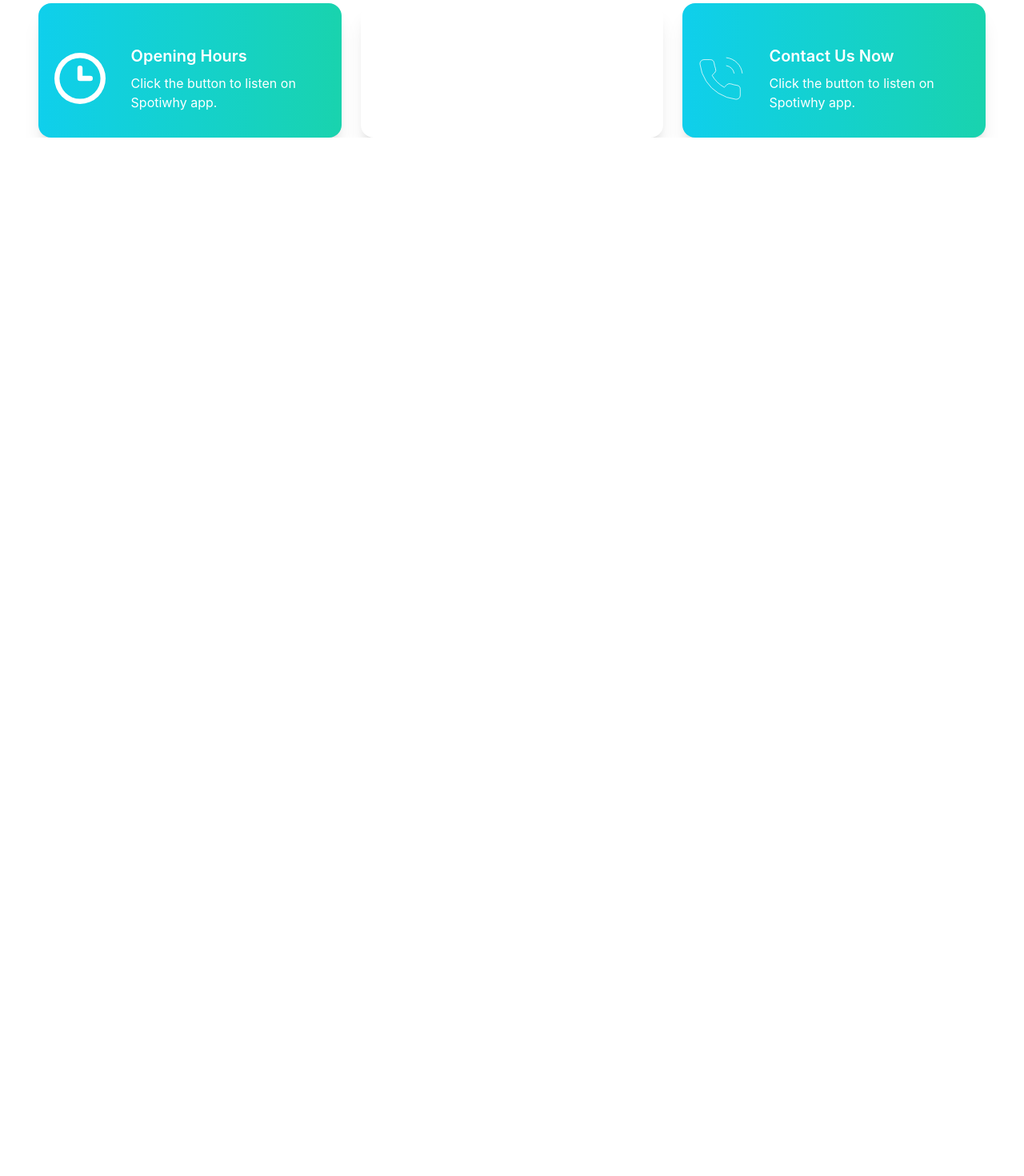
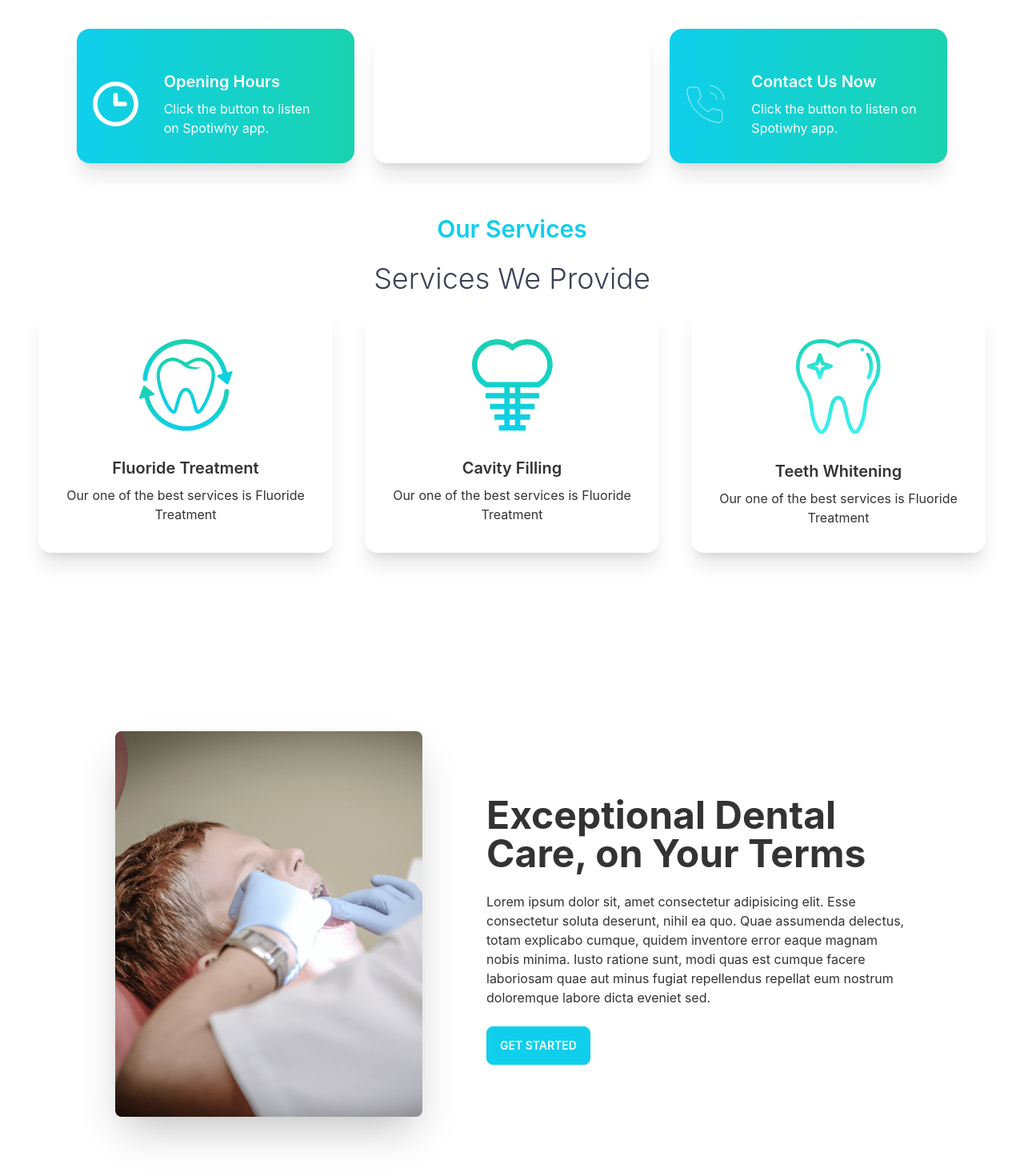
Before and after one commit to Tohidul29/doctors-portal, a React (Create React App) app: page / in a window 1280 px wide. Shown: the part 860-2330 px from the top of the page at 80% size. Before the commit the page ends 1032 px from the top, so only its background shows below. Built offline with nearby package versions, Linux system fonts and the light colour scheme.

Commit message:
extra section added in home page

```diff
--- a/package.json
+++ b/package.json
@@ -7,7 +7,9 @@
     "@testing-library/react": "^13.2.0",
     "@testing-library/user-event": "^13.5.0",
     "daisyui": "^2.14.3",
+    "date-fns": "^2.28.0",
     "react": "^18.1.0",
+    "react-day-picker": "^8.0.4",
     "react-dom": "^18.1.0",
     "react-router-dom": "^6.3.0",
     "react-scripts": "5.0.1",
--- a/src/App.js
+++ b/src/App.js
@@ -1,6 +1,7 @@
 import { Route, Routes } from 'react-router-dom';
 import './App.css';
 import About from './Pages/About/About';
+import Appointment from './Pages/Appointment/Appointment';
 import Home from './Pages/Home/Home';
 import Navbar from './Pages/Shared/Navbar';
 
@@ -9,16 +10,15 @@ function App() {
     <div>
       <Navbar></Navbar>
       <Routes>
-        <Route path='/'></Route>
+        <Route path='/' element={<Home></Home>}></Route>
         <Route path='/home' element={<Home></Home>}></Route>
         <Route path='/about' element={<About></About>}></Route>
-        <Route path='/appointment' element></Route>
-        <Route path='/reviews' element></Route>
+        <Route path='/appointment' element={<Appointment></Appointment>}></Route>
+        <Route path='/reviews' ></Route>
         <Route path='/contact-us' element></Route>
         <Route path='/login' element></Route>
         <Route path='*' element></Route>
       </Routes>
-      <Home></Home>
     </div>
   );
 }
--- /dev/null
+++ b/src/Pages/Appointment/Appointment.js
@@ -0,0 +1,12 @@
+import React from 'react';
+import AppointmentBanner from './AppointmentBanner';
+
+const Appointment = () => {
+    return (
+        <div>
+            <AppointmentBanner></AppointmentBanner>
+        </div>
+    );
+};
+
+export default Appointment;
--- /dev/null
+++ b/src/Pages/Appointment/AppointmentBanner.js
@@ -0,0 +1,25 @@
+import React, { useState } from 'react';
+import chair from '../../assets/images/chair.png';
+import { DayPicker } from 'react-day-picker';
+import 'react-day-picker/dist/style.css';
+
+const AppointmentBanner = () => {
+    const [date, setDate] = useState(new Date());
+    return (
+        <div className="hero min-h-screen">
+            <div className="hero-content flex-col lg:flex-row-reverse">
+                <img src={chair} className="max-w-sm rounded-lg shadow-2xl" alt='chair img'/>
+                <div>
+                    <DayPicker
+                        mode ='single'
+                        selected={date}
+                        onSelect={setDate}
+                    >
+                    </DayPicker>
+                </div>
+            </div>
+        </div>
+    );
+};
+
+export default AppointmentBanner;
--- a/src/Pages/Home/Banner.js
+++ b/src/Pages/Home/Banner.js
@@ -4,7 +4,7 @@ import bg from '../../assets/images/bg.png'
 
 const Banner = () => {
     return (
-        <div className="hero min-h-screen px-12">
+        <div className="hero min-h-screen">
             <img src={bg} alt="" />
             <div className="hero-content flex-col lg:flex-row-reverse mt-[-200px]">
                 <img src={chair} className="max-w-sm rounded-lg shadow-2xl" width={594} height={355} alt='chair-img'/>
--- /dev/null
+++ b/src/Pages/Home/ExtraSection.js
@@ -0,0 +1,19 @@
+import React from 'react';
+import treatment from '../../assets/images/treatment.png'
+
+const ExtraSection = () => {
+    return (
+        <div class="hero min-h-screen">
+            <div class="hero-content flex-col lg:flex-row lg:px-24">
+                <img src={treatment} class="max-w-sm rounded-lg shadow-2xl" alt='extra-section-img'/>
+                <div className='lg:ml-16 sm:mt-4'>
+                    <h1 class="text-5xl font-bold">Exceptional Dental Care, on Your Terms</h1>
+                    <p class="py-6">Lorem ipsum dolor sit, amet consectetur adipisicing elit. Esse consectetur soluta deserunt, nihil ea quo. Quae assumenda delectus, totam explicabo cumque, quidem inventore error eaque magnam nobis minima. Iusto ratione sunt, modi quas est cumque facere laboriosam quae aut minus fugiat repellendus repellat eum nostrum doloremque labore dicta eveniet sed.</p>
+                    <button class="btn btn-primary text-white">Get Started</button>
+                </div>
+            </div>
+        </div>
+    );
+};
+
+export default ExtraSection;
--- a/src/Pages/Home/Home.js
+++ b/src/Pages/Home/Home.js
@@ -1,12 +1,16 @@
 import React from 'react';
 import Banner from './Banner';
+import ExtraSection from './ExtraSection';
 import Info from './Info/Info';
+import Services from './Services';
 
 const Home = () => {
     return (
-        <div>
+        <div className='px-12'>
             <Banner></Banner>
             <Info></Info>
+            <Services></Services>
+            <ExtraSection></ExtraSection>
         </div>
     );
 };
--- a/src/Pages/Home/Info/Info.js
+++ b/src/Pages/Home/Info/Info.js
@@ -6,7 +6,7 @@ import phone from '../../../assets/icons/phone.svg';
 
 const info = () => {
     return (
-        <div className='grid lg:grid-cols-3 grid-cols-1 gap-6 px-12'>
+        <div className='grid lg:grid-cols-3 grid-cols-1 gap-6 px-12 my-8'>
             <InfoCard cardTitle='Opening Hours' bgClass='bg-gradient-to-r from-primary to-secondary' img={clock}></InfoCard>
             <InfoCard cardTitle='Visit Our Location' bgClass='bg-accent' img={marker}></InfoCard>
             <InfoCard cardTitle='Contact Us Now' bgClass='bg-gradient-to-r from-primary to-secondary' img={phone}></InfoCard>
--- /dev/null
+++ b/src/Pages/Home/Service.js
@@ -0,0 +1,18 @@
+import React from 'react';
+
+const Service = ({service}) => {
+    const {img, description, name} = service;
+    return (
+        <div Class="card lg:max-w-lg bg-base-100 shadow-xl">
+            <figure Class="px-10 pt-10">
+                <img src={img} alt="Shoes" ClassName="rounded-xl" />
+            </figure>
+            <div Class="card-body items-center text-center">
+                <h2 Class="card-title">{name}</h2>
+                <p>{description}</p>
+            </div>
+        </div>
+    );
+};
+
+export default Service;
--- /dev/null
+++ b/src/Pages/Home/Services.js
@@ -0,0 +1,46 @@
+import React from 'react';
+import fluoride from '../../assets/images/fluoride.png';
+import cavity from '../../assets/images/cavity.png';
+import whitening from '../../assets/images/whitening.png';
+import Service from './Service';
+
+const Services = () => {
+    const services = [
+        {
+            _id: 1,
+            name: 'Fluoride Treatment',
+            description: 'Our one of the best services is Fluoride Treatment',
+            img: fluoride
+        },
+        {
+            _id: 2,
+            name: 'Cavity Filling',
+            description: 'Our one of the best services is Fluoride Treatment',
+            img: cavity
+        },
+        {
+            _id: 3,
+            name: 'Teeth Whitening',
+            description: 'Our one of the best services is Fluoride Treatment',
+            img: whitening
+        },
+    ]
+    return (
+        <div className='my-16'>
+            <div className='text-center'>
+                <h3 className='font-semibold text-3xl text-primary'>Our Services</h3>
+                <h1 className='mt-6 font-light text-4xl text-accent'>Services We Provide</h1>
+            </div>
+            <div className='grid lg:grid-cols-3 sm:grid-cols-1 gap-10 my-4'>
+                {
+                    services.map(service => <Service
+                        key={service._id}
+                        service={service}
+                    ></Service>)
+                }
+            </div>
+        </div>
+    );
+};
+
+export default Services;
--- a/src/Pages/Shared/Navbar.js
+++ b/src/Pages/Shared/Navbar.js
@@ -16,7 +16,7 @@ const Navbar = () => {
             <div className="navbar-start">
                 <div className="dropdown">
                     <label tabIndex="0" className="btn btn-ghost lg:hidden">
-                        <svg xmlns="http://www.w3.org/2000/svg" className="h-5 w-5" fill="none" viewBox="0 0 24 24" stroke="currentColor"><path stroke-linecap="round" stroke-linejoin="round" stroke-width="2" d="M4 6h16M4 12h8m-8 6h16" /></svg>
+                        <svg xmlns="http://www.w3.org/2000/svg" className="h-5 w-5" fill="none" viewBox="0 0 24 24" stroke="currentColor"><path strokeLinecap="round" strokeLinejoin="round" strokeWidth="2" d="M4 6h16M4 12h8m-8 6h16" /></svg>
                     </label>
                     <ul tabIndex="0" className="menu menu-compact dropdown-content mt-3 p-2 shadow bg-base-100 rounded-box w-52 font-semibold">
                         {menuItems}
```
Also changed, not shown: 1 other file (tests, documents, lock files or other folders).
